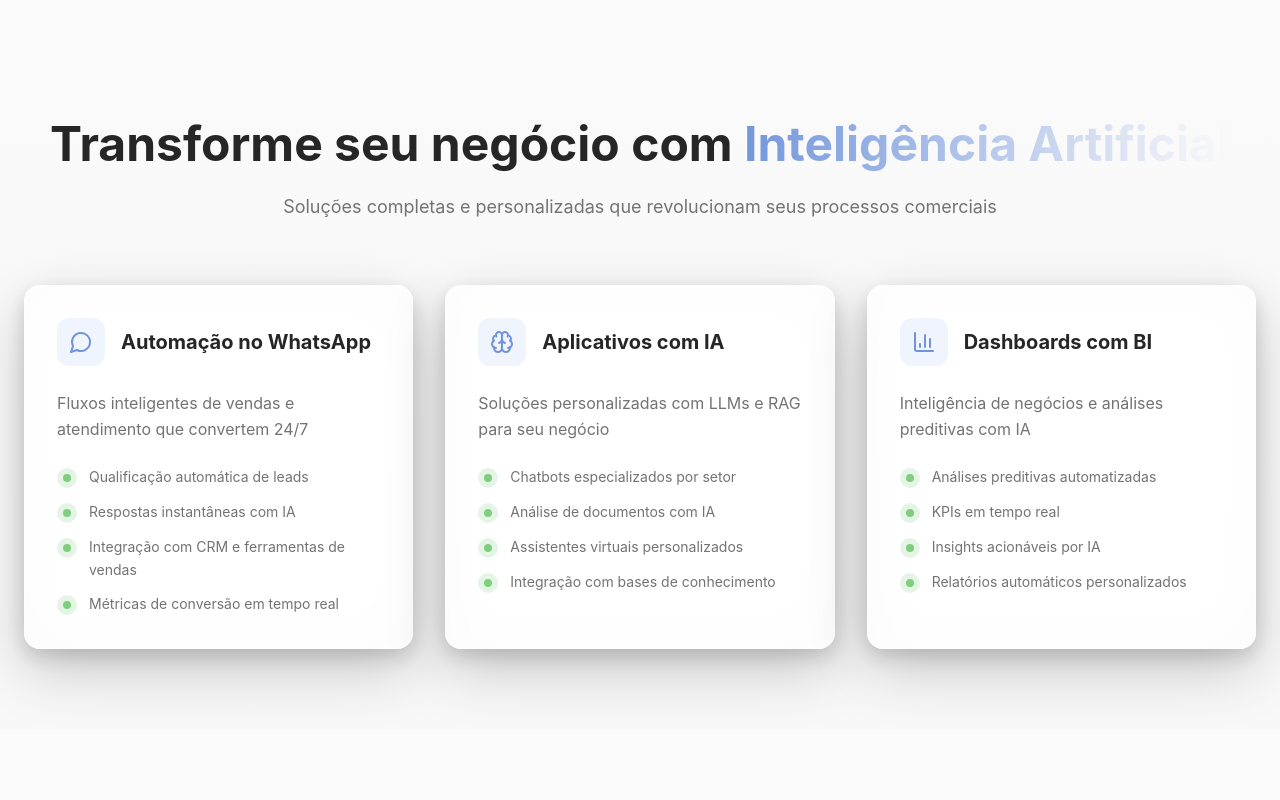
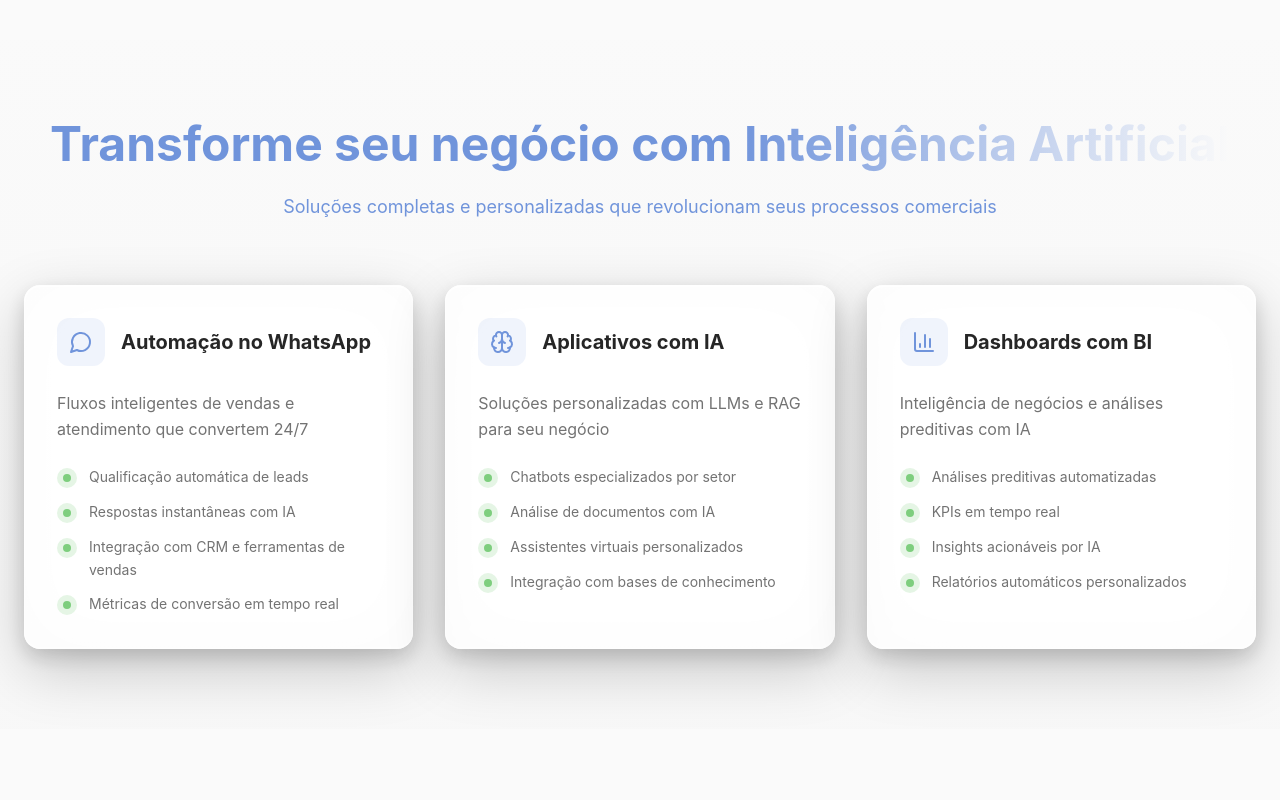
Before and after one commit to josepedro15/atendesoft-LP, a Next.js app: page / in a window 1280 px wide. Shown: the part 760-1560 px from the top of the page. Built offline with nearby package versions, Linux system fonts and the light colour scheme.

Commit message:
fix: aplica azul aos títulos e descrições das seções - adiciona regras CSS específicas para títulos e descrições centralizados das seções FAQ, Como Funciona, Produtos, Ferramentas e Cases

```diff
--- a/src/index.css
+++ b/src/index.css
@@ -136,13 +136,35 @@
     font-family: Inter, system-ui, -apple-system, BlinkMacSystemFont, "Segoe UI", sans-serif;
   }
 
-  /* Apenas títulos de seções principais em azul */
-  section > div > h1, section > div > h2, section > div > h3 {
+  /* Títulos de seções principais em azul */
+  section .text-center h1,
+  section .text-center h2,
+  section .text-center h3 {
     color: hsl(220 60% 65%) !important; /* Primary blue #648fe0 */
   }
 
-  /* Textos de descrição das seções em azul */
-  section > div > p {
+  /* Descrições das seções em azul */
+  section .text-center p {
+    color: hsl(220 60% 65%) !important; /* Primary blue #648fe0 */
+  }
+
+  /* Títulos específicos das seções */
+  #faq .text-center h2,
+  #como-funciona .text-center h2,
+  #produtos .text-center h2,
+  #ferramentas .text-center h2,
+  #cases .text-center h2,
+  .text-center h2 {
+    color: hsl(220 60% 65%) !important; /* Primary blue #648fe0 */
+  }
+
+  /* Descrições específicas das seções */
+  #faq .text-center p,
+  #como-funciona .text-center p,
+  #produtos .text-center p,
+  #ferramentas .text-center p,
+  #cases .text-center p,
+  .text-center p {
     color: hsl(220 60% 65%) !important; /* Primary blue #648fe0 */
   }
 }
```
